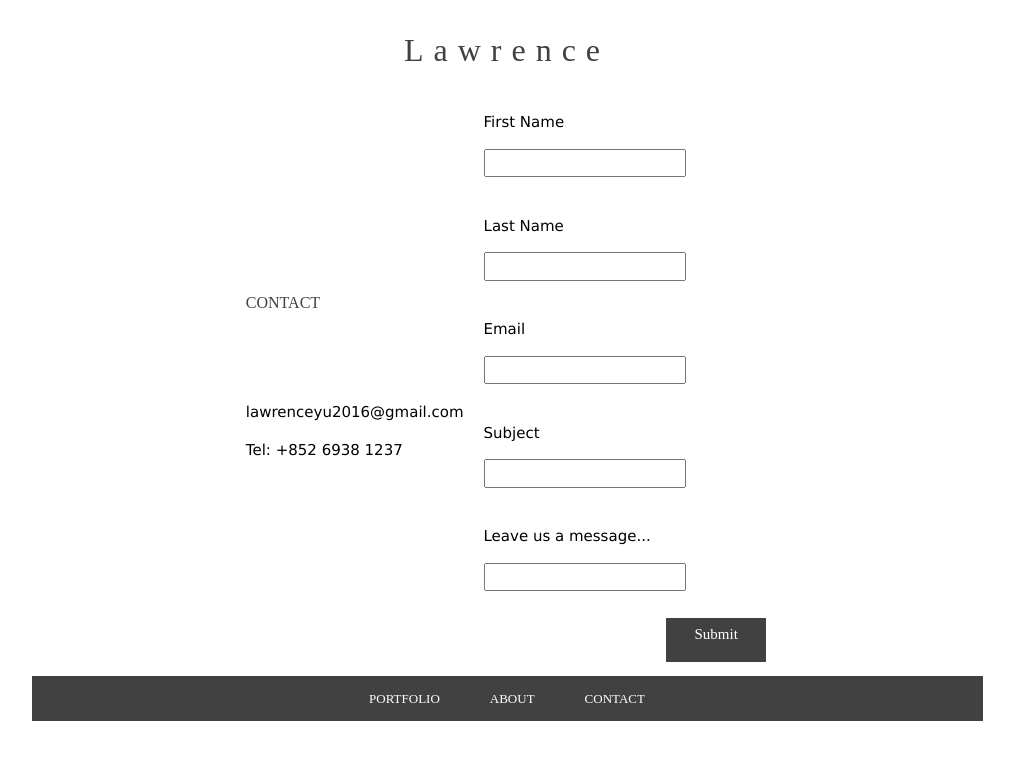
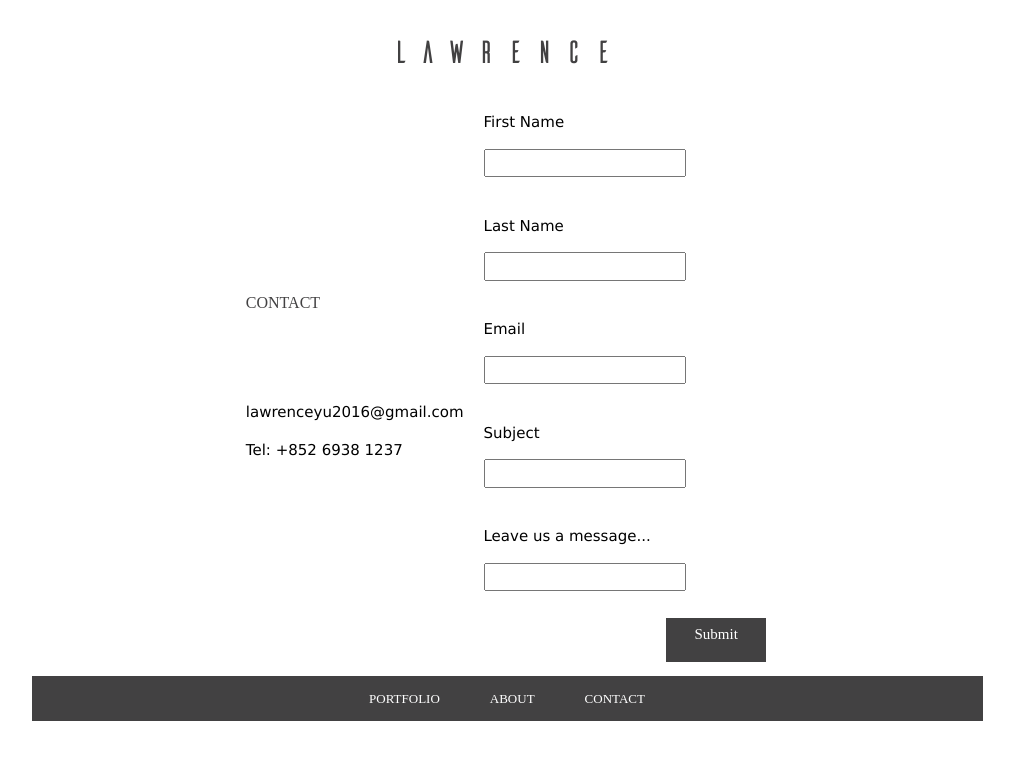
Before and after one commit to LYSCDuke/LYSCDuke.github.io, a plain HTML site: page Contact.html in a window 1280 px wide. Shown: the whole page, without its empty margins (133-1147 px from the left). Drawn offline with nearby package versions, Linux system fonts and the light colour scheme; a web font is replaced by a local one.

Commit message:
Update v2.2

```diff
--- a/Contact.html
+++ b/Contact.html
@@ -30,7 +30,7 @@
 			       text-align: center;
 				   letter-spacing:10px;
 				   color: #424142;
-				   font-family:"Ailerons";
+				   font-family:"Ailerons-Regular";
 				   font-size: 32px;
 				   margin-top: 2%;
 				   margin-bottom: 1%;
```
Also changed, not shown: About.html (+1 -1 lines), Art Deco.html (+1 -1 lines), Enchanted Rose.html (+1 -1 lines), Exhausted.html (+1 -1 lines), Hide Hakka AR Thankyou card.html (+1 -1 lines), HikingHK.html (+1 -1 lines), Mr Boradband.html (+1 -1 lines), RE：BOX_Project Page.html (+1 -1 lines), SungSung_Project Page.html (+3 -3 lines), Type ClassificationM.html (+1 -1 lines).
